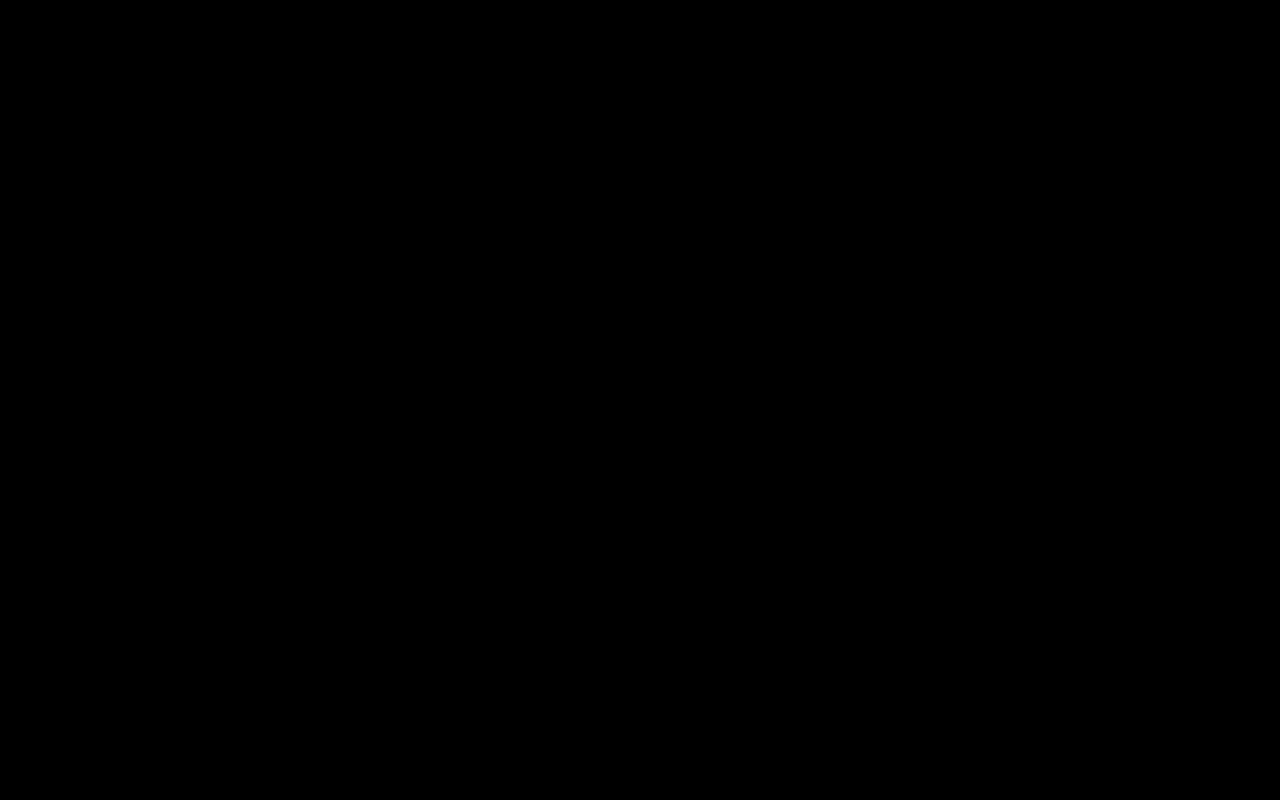
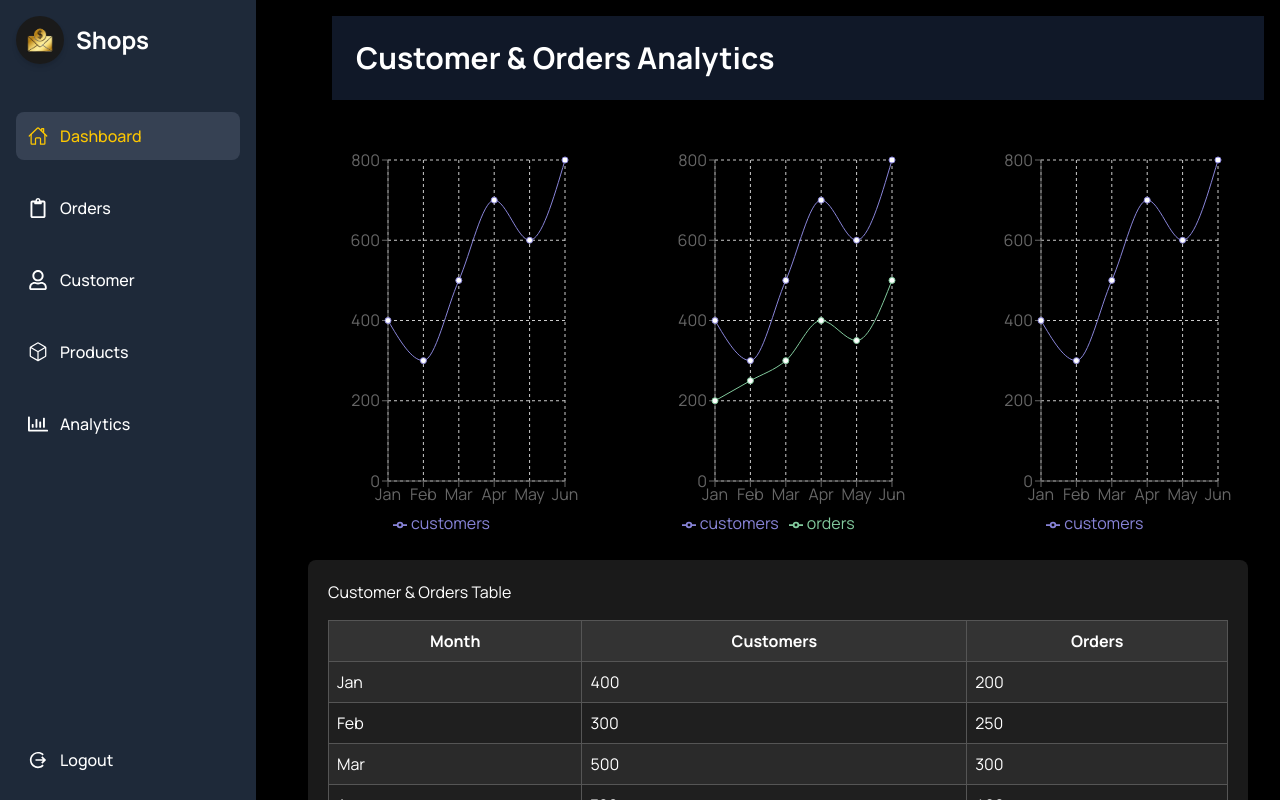
Before and after one commit to alishbasehar/dashboard, a React (Vite) app: page /analysic in a window 1280 px wide. Before the commit this address had no page. Shown: the top 800 px of the page. Built offline with nearby package versions, Linux system fonts and the light colour scheme; a web font is replaced by a local one.

Commit message:
code updated

```diff
--- a/src/App.jsx
+++ b/src/App.jsx
@@ -7,6 +7,7 @@ import Orderpage from "./pages/orderspage";
 import Customers from "./pages/Customersfinal";
 
 import Productpagefinal from "./pages/Productpagefinal";
+import Analysicfinal  from "./pages/Analysicfinal.jsx";
 
 function APP() {
   return (
@@ -29,7 +30,9 @@ function APP() {
             <Route path="/orders" element={<Orderpage />} />
             <Route path="/customer" element={<Customers />} />
 
+
             <Route path="/product" element={<Productpagefinal />} />
+               <Route path="/analysic" element={<Analysicfinal />} />
           </Routes>
         </div>
       </div>
--- a/src/Data/Data.js
+++ b/src/Data/Data.js
@@ -31,6 +31,7 @@ export const sidebardata = [
   {
     icon: FaRegChartBar,
     heading: "Analytics",
+     path:"/analysic"
   },
 ];
 
--- /dev/null
+++ b/src/components/CustomerAnalyticsChart .jsx
@@ -0,0 +1,37 @@
+import React from "react";
+import {
+  LineChart,
+  Line,
+  XAxis,
+  YAxis,
+  CartesianGrid,
+  Tooltip,
+  Legend,
+  ResponsiveContainer,
+} from "recharts";
+
+const data = [
+  { month: "Jan", customers: 400 },
+  { month: "Feb", customers: 300 },
+  { month: "Mar", customers: 500 },
+  { month: "Apr", customers: 700 },
+  { month: "May", customers: 600 },
+  { month: "Jun", customers: 800 },
+];
+
+const CustomerAnalyticsChart = () => {
+  return (
+    <ResponsiveContainer width="100%" height={400}>
+      <LineChart data={data} margin={{ top: 20, right: 30, left: 20, bottom: 5 }}>
+        <CartesianGrid strokeDasharray="3 3" />
+        <XAxis dataKey="month" />
+        <YAxis />
+        <Tooltip />
+        <Legend />
+        <Line type="monotone" dataKey="customers" stroke="#8884d8" activeDot={{ r: 8 }} />
+      </LineChart>
+    </ResponsiveContainer>
+  );
+};
+
+export default CustomerAnalyticsChart;
--- /dev/null
+++ b/src/components/CustomerOrdersTable .jsx
@@ -0,0 +1,42 @@
+import React from "react";
+
+const CustomerOrdersTable = () => {
+  // Same data as the chart
+  const data = [
+    { month: "Jan", customers: 400, orders: 200 },
+    { month: "Feb", customers: 300, orders: 250 },
+    { month: "Mar", customers: 500, orders: 300 },
+    { month: "Apr", customers: 700, orders: 400 },
+    { month: "May", customers: 600, orders: 350 },
+    { month: "Jun", customers: 800, orders: 500 },
+  ];
+
+  return (
+    <div style={{ padding: "20px", backgroundColor: "#1a1a1a", borderRadius: "8px" }}>
+      <h2 style={{ color: "#ffffff", marginBottom: "16px" }}>Customer & Orders Table</h2>
+      <table style={{ width: "100%", borderCollapse: "collapse" }}>
+        <thead>
+          <tr style={{ backgroundColor: "#333333" }}>
+            <th style={{ border: "1px solid #555555", padding: "8px", color: "#ffffff" }}>Month</th>
+            <th style={{ border: "1px solid #555555", padding: "8px", color: "#ffffff" }}>Customers</th>
+            <th style={{ border: "1px solid #555555", padding: "8px", color: "#ffffff" }}>Orders</th>
+          </tr>
+        </thead>
+        <tbody>
+          {data.map((item, index) => (
+            <tr
+              key={index}
+              style={{ backgroundColor: index % 2 === 0 ? "#2a2a2a" : "#1f1f1f", color: "#ffffff" }}
+            >
+              <td style={{ border: "1px solid #555555", padding: "8px" }}>{item.month}</td>
+              <td style={{ border: "1px solid #555555", padding: "8px" }}>{item.customers}</td>
+              <td style={{ border: "1px solid #555555", padding: "8px" }}>{item.orders}</td>
+            </tr>
+          ))}
+        </tbody>
+      </table>
+    </div>
+  );
+};
+
+export default CustomerOrdersTable;
--- /dev/null
+++ b/src/components/customerorder.jsx
@@ -0,0 +1,47 @@
+import React from "react";
+import {
+  LineChart,
+  Line,
+  XAxis,
+  YAxis,
+  CartesianGrid,
+  Tooltip,
+  Legend,
+  ResponsiveContainer,
+} from "recharts";
+
+const CustomerOrdersChart = () => {
+  // Sample data for customers and orders
+  const data = [
+    { month: "Jan", customers: 400, orders: 200 },
+    { month: "Feb", customers: 300, orders: 250 },
+    { month: "Mar", customers: 500, orders: 300 },
+    { month: "Apr", customers: 700, orders: 400 },
+    { month: "May", customers: 600, orders: 350 },
+    { month: "Jun", customers: 800, orders: 500 },
+  ];
+
+  return (
+    <ResponsiveContainer width="100%" height={400}>
+      <LineChart
+        data={data}
+        margin={{ top: 20, right: 30, left: 20, bottom: 5 }}
+      >
+        <CartesianGrid strokeDasharray="3 3" />
+        <XAxis dataKey="month" />
+        <YAxis />
+        <Tooltip />
+        <Legend />
+        <Line
+          type="monotone"
+          dataKey="customers"
+          stroke="#8884d8"
+          activeDot={{ r: 8 }}
+        />
+        <Line type="monotone" dataKey="orders" stroke="#82ca9d" />
+      </LineChart>
+    </ResponsiveContainer>
+  );
+};
+
+export default CustomerOrdersChart;
--- /dev/null
+++ b/src/pages/Analysicfinal.jsx
@@ -0,0 +1,25 @@
+import React from 'react'
+import Analysis from './Analysis'
+import Sidebar from '../components/Sidebar'
+
+const Analysicfinal = () => {
+  return (
+    <div className='flex gap-5 min-h-screen'>
+      {/* Sidebar */}
+      <Sidebar className="h-full"/>
+
+      {/* Main content */}
+      <div className="flex-1 p-4">
+        {/* Page Heading */}
+        <h1 className="ml-10  p-6 space-y-8 bg-gray-900  text-3xl font-bold mb-6 text-white">
+          Customer & Orders Analytics
+        </h1>
+
+        {/* Analysis content */}
+        <Analysis />
+      </div>
+    </div>
+  )
+}
+
+export default Analysicfinal
--- /dev/null
+++ b/src/pages/Analysis.jsx
@@ -0,0 +1,27 @@
+import React from 'react'
+import ChartSection from '../components/ChartSection'
+import Sidebar from '../components/Sidebar'
+import CustomerAnalyticsChart from '../components/CustomerAnalyticsChart '
+import CustomerOrdersChart from '../components/customerorder'
+import CustomerOrdersTable from '../components/CustomerOrdersTable '
+const Analysis = () => {
+  return (
+    <div className="container max-w-7xl mx-auto p-4 ">
+
+      {/* Charts row */}
+      <div className=' md:mr-0 grid grid-cols-1 w-full  md:grid-cols-2 lg:grid-cols-3 gap-10 mb-5'>
+  <CustomerAnalyticsChart />
+  <CustomerOrdersChart />
+    <CustomerAnalyticsChart />
+
+</div>
+
+      {/* Table row - full width */}
+      <div className=' mr-40 w-full'>
+        <CustomerOrdersTable />
+      </div>
+    </div>
+  )
+}
+
+export default Analysis
```
